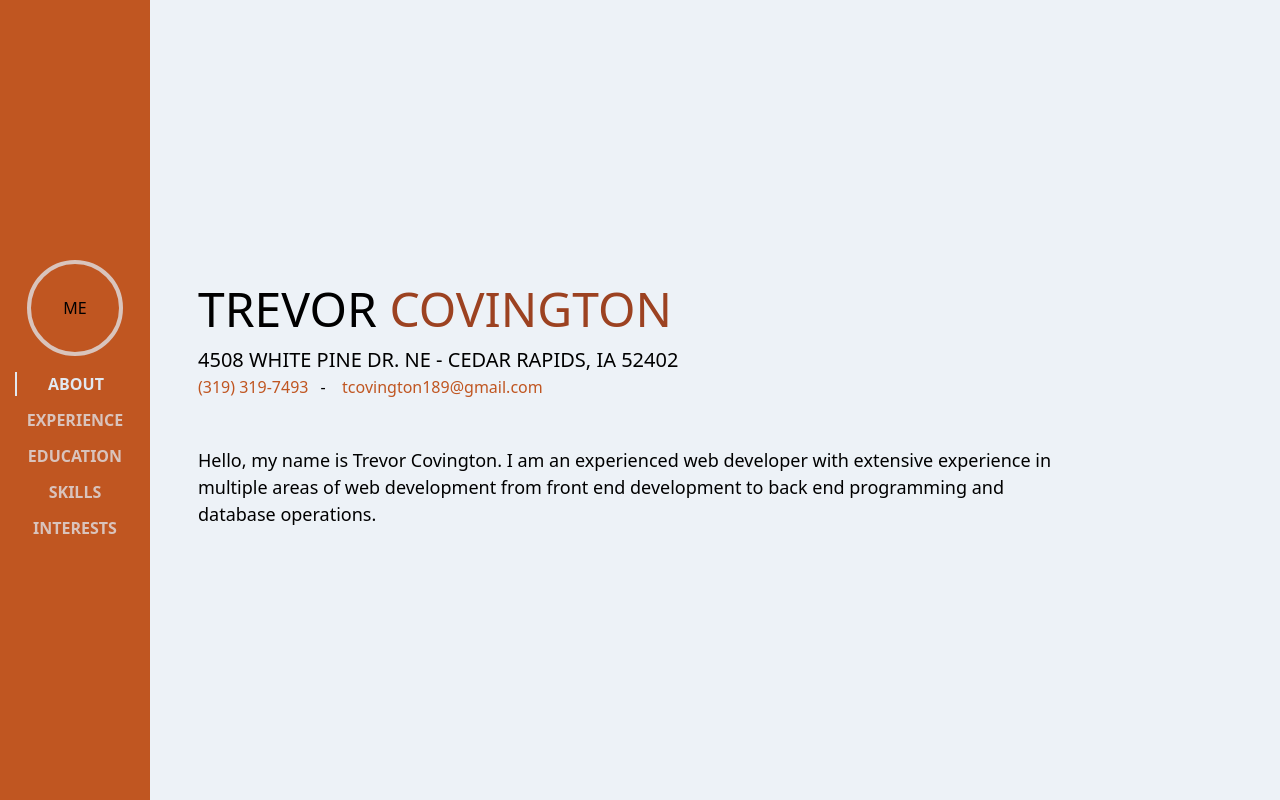
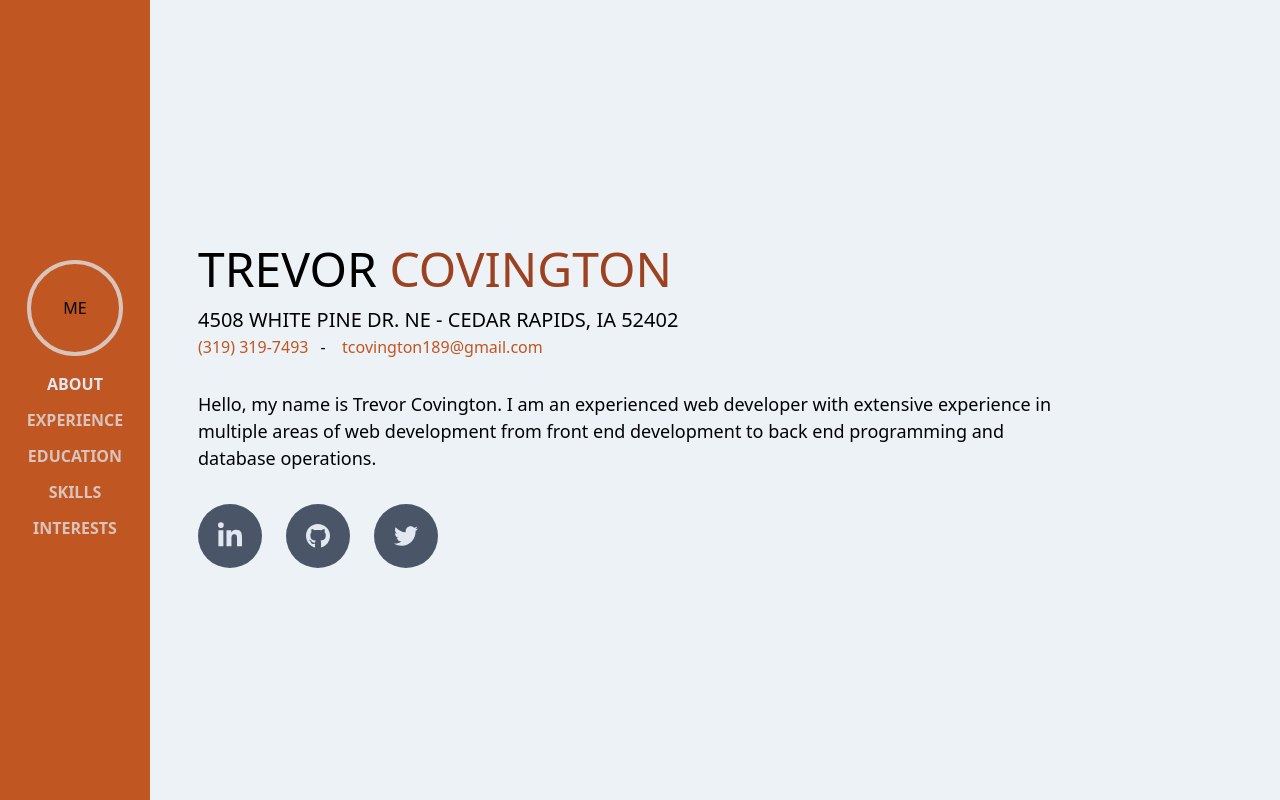
Before and after one commit to tcov189/portfolio, a Vue app: page / in a window 1280 px wide. Built offline with nearby package versions, Linux system fonts and the light colour scheme.

Commit message:
About page done

```diff
--- a/package.json
+++ b/package.json
@@ -8,6 +8,10 @@
     "lint": "vue-cli-service lint"
   },
   "dependencies": {
+    "@fortawesome/fontawesome-svg-core": "^1.2.32",
+    "@fortawesome/free-brands-svg-icons": "^5.15.1",
+    "@fortawesome/free-solid-svg-icons": "^5.15.1",
+    "@fortawesome/vue-fontawesome": "^3.0.0-1",
     "core-js": "^3.6.5",
     "vue": "^3.0.0"
   },
--- a/src/components/About.vue
+++ b/src/components/About.vue
@@ -6,7 +6,7 @@
     <p class="text-xl uppercase">
       4508 White Pine Dr. NE - Cedar Rapids, IA 52402
     </p>
-    <p class="mb-12">
+    <p class="mb-8">
       <DefaultLink
         destination="tel:3193297493"
         text="(319) 319-7493"
@@ -18,11 +18,16 @@
         class="pl-2"
       />
     </p>
-    <p class="w-4/5 text-lg">
+    <p class="w-4/5 text-lg mb-8">
       Hello, my name is Trevor Covington. I am an experienced web developer with
       extensive experience in multiple areas of web development from front end
       development to back end programming and database operations.
     </p>
+    <div class="flex space-x-6">
+        <IconLink icon="linkedin-in" type="fab" link="https://www.linkedin.com/in/trevcov/" />
+        <IconLink icon="github" type="fab" link="https://github.com/tcov189" />
+        <IconLink icon="twitter" type="fab" link="https://twitter.com/Tcov189" />
+      </div>
   </div>
 </template>
 
--- a/src/components/Sidebar.vue
+++ b/src/components/Sidebar.vue
@@ -36,6 +36,6 @@ export default {
 
 <style scoped>
 .active {
-  @apply border-l-2 opacity-100;
+  @apply opacity-100;
 }
 </style>
--- /dev/null
+++ b/src/components/global/IconLink.vue
@@ -0,0 +1,32 @@
+<template>
+  <a
+    class="w-16 h-16 rounded-full bg-gray-700 flex justify-center hover:bg-orange-700 "
+    :href="link"
+    target="_blank"
+  >
+    <FontAwesomeIcon :icon="icon" :type="type" class="w-6 text-gray-300">
+    </FontAwesomeIcon>
+  </a>
+</template>
+
+<script>
+export default {
+  props: {
+    icon: {
+      type: String,
+      required: true,
+    },
+    link: {
+      type: String,
+      required: true,
+    },
+    type: {
+      type: String,
+      default: "fas",
+      required: false,
+    },
+  },
+};
+</script>
+
+<style></style>
--- a/src/main.js
+++ b/src/main.js
@@ -2,4 +2,15 @@ import { createApp } from 'vue'
 import App from './App.vue'
 import './assets/tailwind.css'
 
-createApp(App).mount('#app')
+import { FontAwesomeIcon } from '@/plugins/font-awesome'
+
+const app = createApp(App);
+
+app.component('FontAwesomeIcon', FontAwesomeIcon);
+
+// Register global components
+const files = require.context('./components/global', true, /\.vue$/i);
+files.keys().map((key) => app.component(key.split('/').pop().split('.')[0], files(key).default));
+
+
+app.mount('#app');
--- /dev/null
+++ b/src/plugins/FontAwesomeIcon.vue
@@ -0,0 +1,40 @@
+<template>
+  <svg xmlns="http://www.w3.org/2000/svg" :class="$props.class" :viewBox="`0 0 ${width} ${height}`">
+    <path fill="currentColor" :d="svgPath"/>
+  </svg>
+</template>
+
+<script>
+import { defineComponent, computed } from 'vue'
+import { findIconDefinition } from '@fortawesome/fontawesome-svg-core'
+
+export default defineComponent({
+  name: 'FontAwesomeIcon',
+
+  props: {
+    icon: {
+      type: String,
+      required: true
+    },
+    type: {
+      type: String,
+      default: "fas",
+      required: false
+    },
+    class: String
+  },
+
+  setup (props) {
+    const definition = computed(() => findIconDefinition({
+      prefix: props.type,
+      iconName: props.icon
+    }))
+
+    const width = computed(() => definition.value.icon[0])
+    const height = computed(() => definition.value.icon[1])
+    const svgPath = computed(() => definition.value.icon[4])
+
+    return { width, height, svgPath }
+  }
+})
+</script>
--- /dev/null
+++ b/src/plugins/font-awesome.js
@@ -0,0 +1,10 @@
+import { library } from '@fortawesome/fontawesome-svg-core'
+import { fas } from '@fortawesome/free-solid-svg-icons'
+import { faLinkedinIn, faGithub, faTwitter } from "@fortawesome/free-brands-svg-icons";
+import FontAwesomeIcon from '@/plugins/FontAwesomeIcon.vue'
+
+library.add(fas, faLinkedinIn, faGithub, faTwitter)
+
+export {
+  FontAwesomeIcon
+}
```
Also changed, not shown: 1 other file (tests, documents, lock files or other folders).
